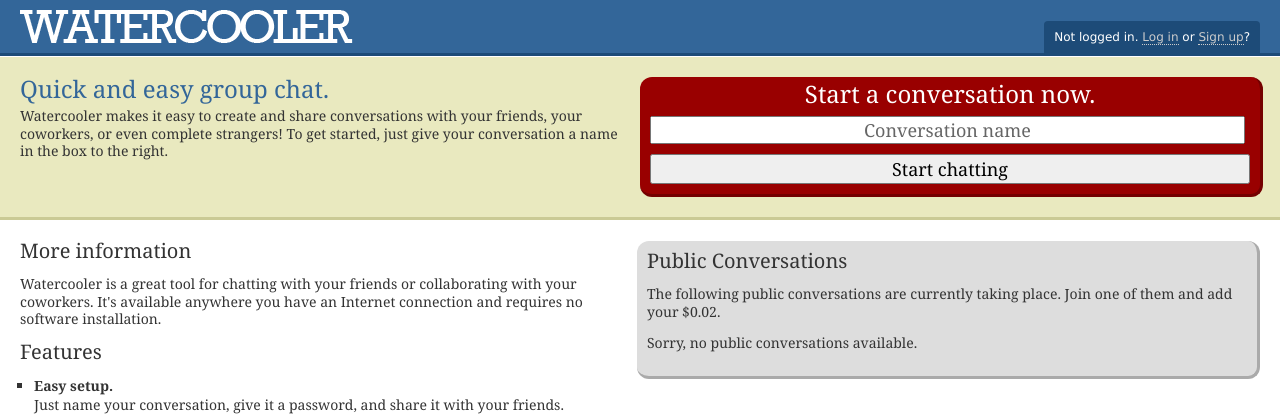
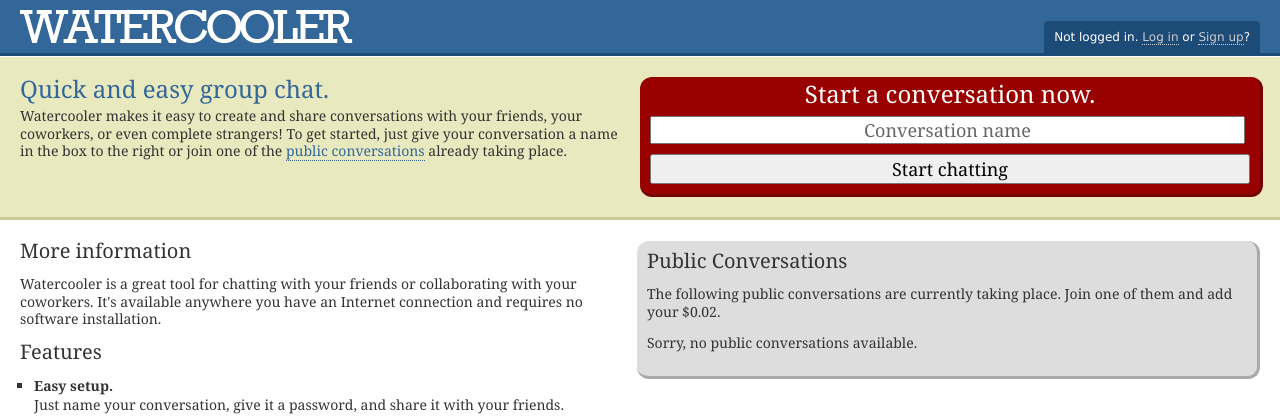
Before and after one commit to mccutchen/watercooler, a Django app: template templates/index.html in a window 1280 px wide. Shown: the top 420 px of the page. Run offline with Django 3.2, Linux system fonts and the light colour scheme; the template is opened without the code that fills it, so the values that code supplies are empty; some libraries are stand-ins or nearby versions.

Commit message:
Twak wording on front page

```diff
--- a/templates/index.html
+++ b/templates/index.html
@@ -12,7 +12,9 @@
         conversations with your friends, your
         coworkers, or even complete strangers!  To get
         started, just give your conversation a name in
-        the box to the right.</p>
+        the box to the right or join one of the
+        <a href="{% url chat_index %}">public conversations</a>
+        already taking place.</p>
     </div>
 
     <div id="start" class="right column">
```
